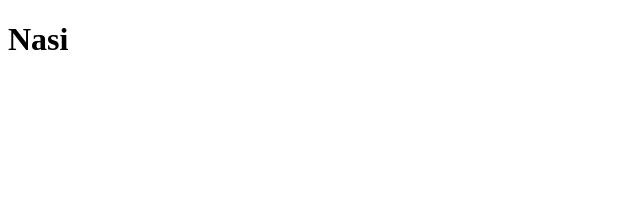
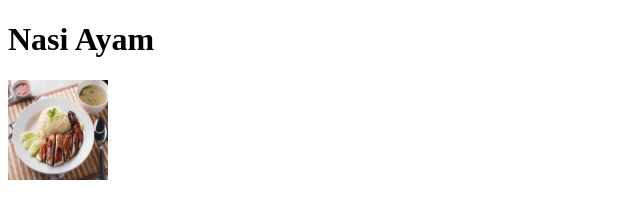
Before and after one commit to kash7474/odin-recipes, a plain HTML site: page recipes/nasiayam.html in a window 1280 px wide. Shown: the whole page, without its empty margins (0-640 px from the left). Drawn offline with Linux system fonts and the light colour scheme.

Commit message:
added an image attachment to the recipes files,made some adjustment to the index.html file and created a new directory to store images

```diff
--- a/recipes/nasiayam.html
+++ b/recipes/nasiayam.html
@@ -6,6 +6,7 @@
     <title>Recipes</title>
 </head>
 <body>
-    <h1>Nasi</h1>
+    <h1>Nasi Ayam</h1>
+    <img src="images/nasi-ayam-example.jpeg" width="100px" height="100px" alt="picture of nasi ayam">
 </body>
 </html>
```
Also changed, not shown: index.html (+1 -0 lines), recipes/images/nasi-ayam-example.jpeg (added).
